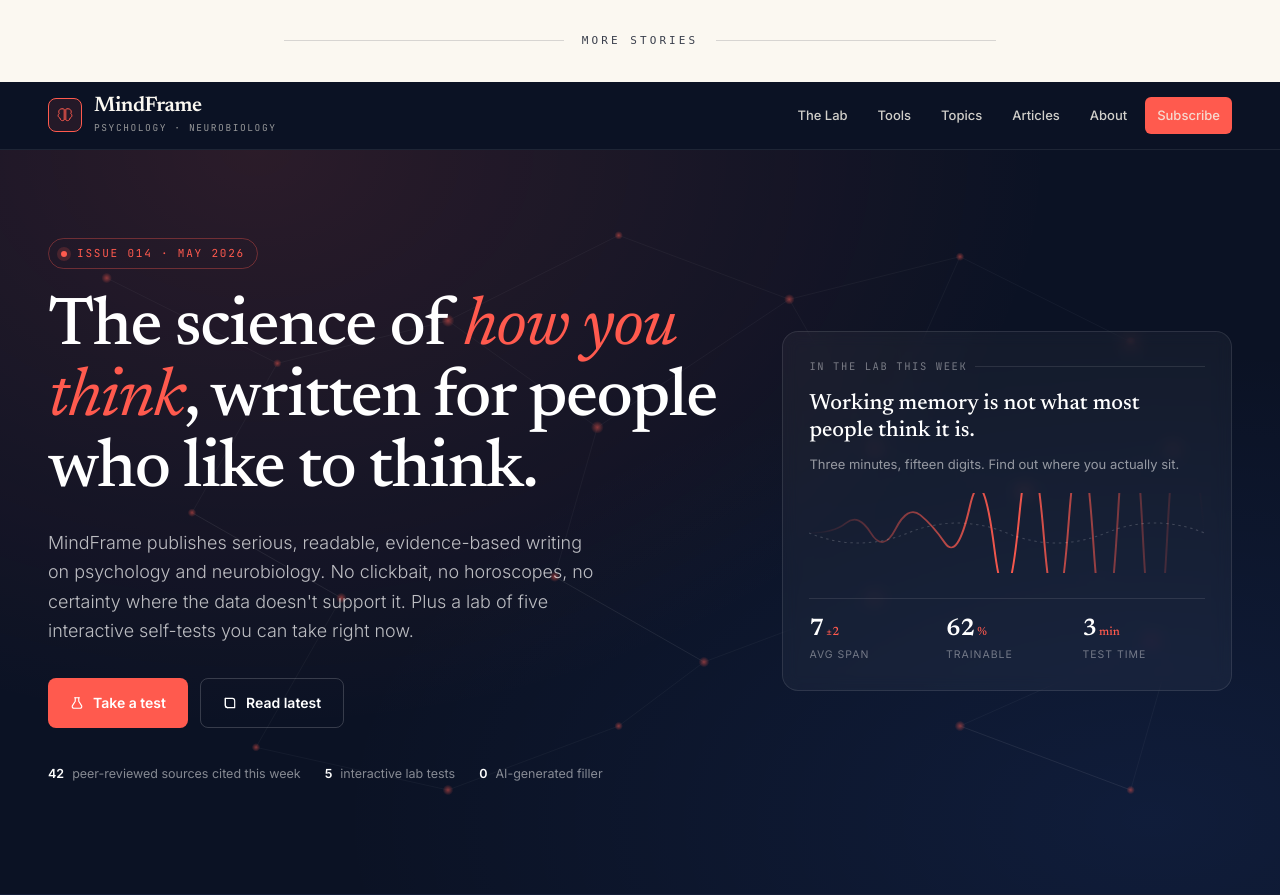
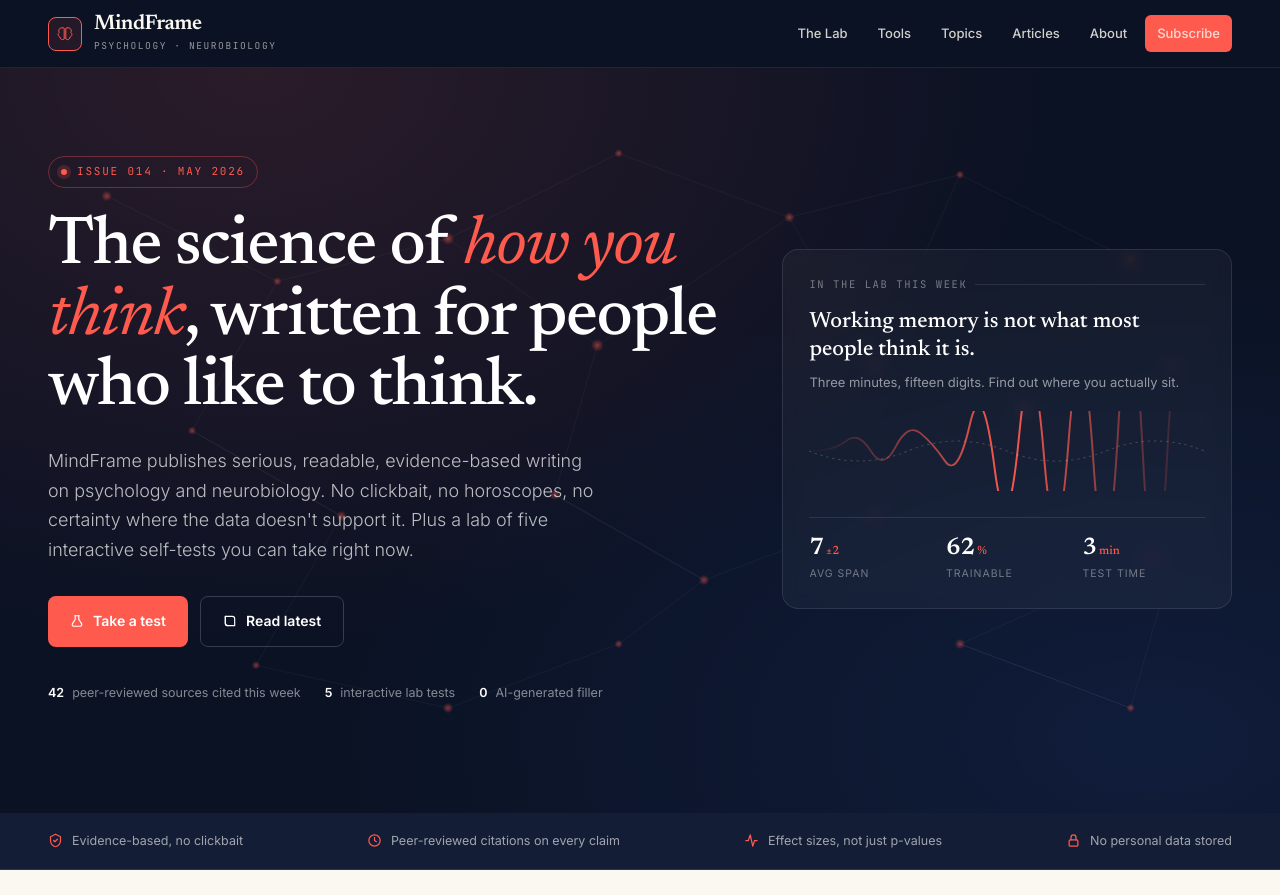
Before and after one commit to Siavashsed/kavalsia-bot, a Flask app: template templates/mindframe-index.html in a window 1280 px wide. Shown: the top 895 px of the page. Run offline with Flask 3, Linux system fonts and the light colour scheme; the template is opened without the code that fills it, so the values that code supplies are empty.

Commit message:
deploy: sync templates/mindframe-index.html

```diff
--- a/templates/mindframe-index.html
+++ b/templates/mindframe-index.html
@@ -325,7 +325,6 @@ footer{background:var(--ink);color:rgba(255,255,255,.6);padding:60px 0 30px;bord
 </style>
 </head>
 <body>
-<div style="margin:32px auto;max-width:760px;padding:0 24px;display:flex;align-items:center;gap:18px"><span style="flex:1;height:1px;background:currentColor;opacity:.15"></span><a href="./articles" style="color:currentColor;text-decoration:none;font-family:ui-monospace,monospace;font-size:11px;letter-spacing:.28em;text-transform:uppercase;opacity:.8">More stories</a><span style="flex:1;height:1px;background:currentColor;opacity:.15"></span></div>
 
 <!--SHELL:ACCENT:#ff5a4e-->
 <!--SHELL:HEADER-->
```
